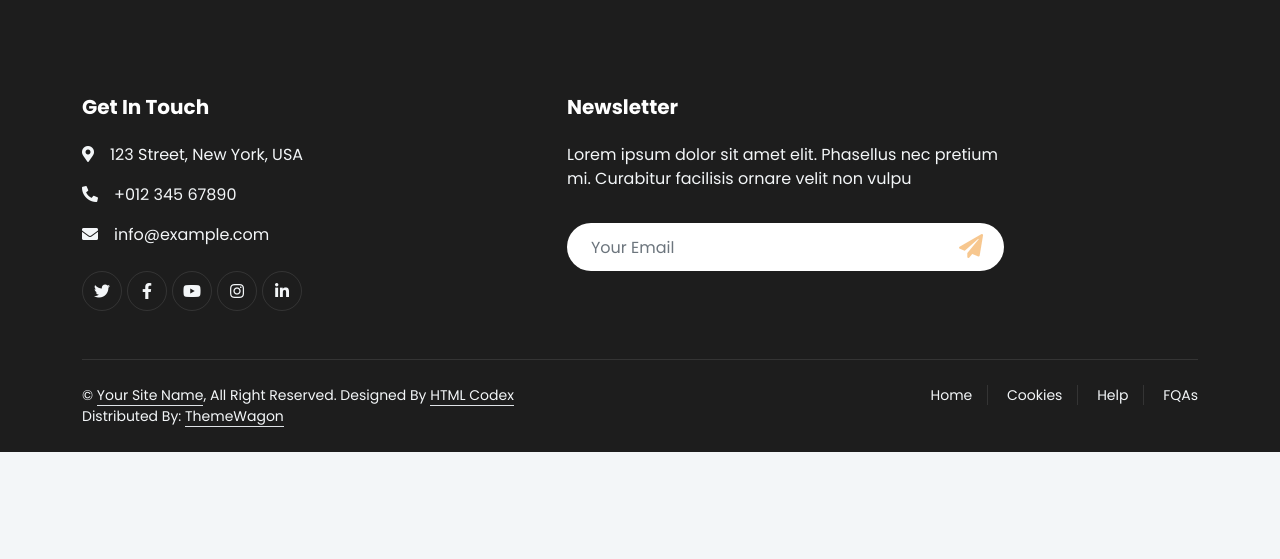
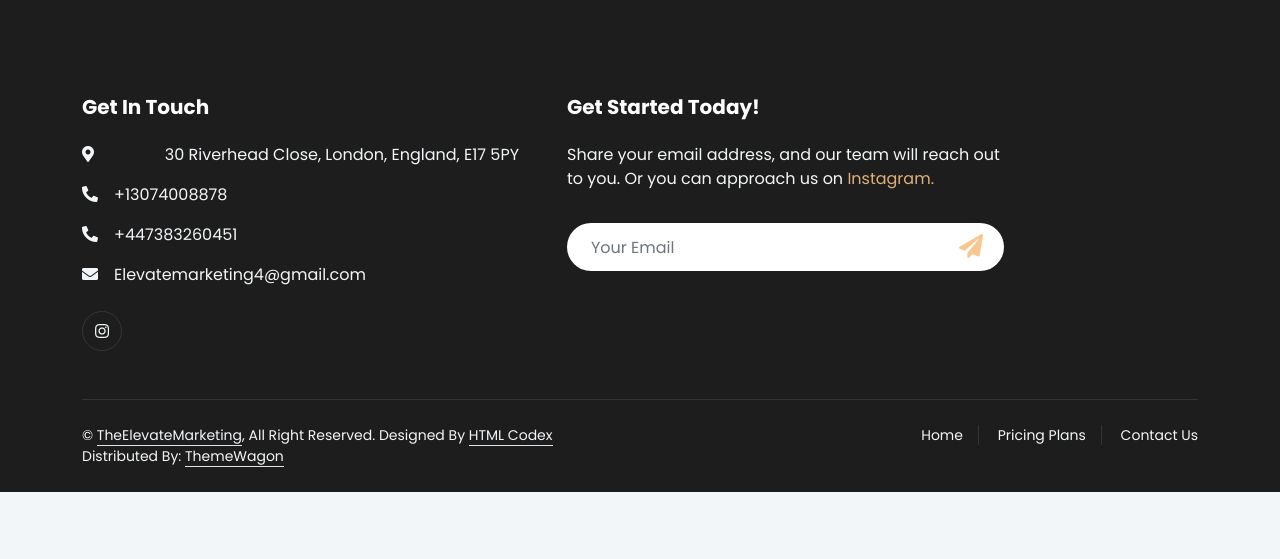
Before and after one commit to umair-hassan-01/the-elevate-marketing, a Python web app: template templates/service.html in a window 1280 px wide. Shown: the part 241-800 px from the top of the page. Run offline with Jinja, Linux system fonts and the light colour scheme; the template is opened without the code that fills it, so the values that code supplies are empty; some libraries are stand-ins or nearby versions.

Commit message:
ui changes

```diff
--- a/main.py
+++ b/main.py
@@ -71,6 +71,7 @@ def get_services(request:Request):
     path_name = request.url.path[1:]
     services = helper.load_services()
     service_name = " ".join(path_name.split('-')).capitalize()
+
     return my_templates.TemplateResponse("service.html" , {"request":request ,'name':service_name, 'services':services[path_name]})
 
 @app.get('/applemusic-services' , response_class=HTMLResponse)
--- a/static/css/counterDesign.css
+++ b/static/css/counterDesign.css
@@ -25,6 +25,13 @@
     text-align: center;
   }
   span.num {
+    color: #ffffff;
+    display: grid;
+    place-items: center;
+    font-weight: 600;
+    font-size: 5em;
+  }
+  .counter-container span{
     color: #ffffff;
     display: grid;
     place-items: center;
--- a/static/css/style.css
+++ b/static/css/style.css
@@ -257,7 +257,9 @@
 
 @media (max-width: 991.98px) {
     .hero-header {
-        padding: 6rem 0 3rem 0;
+        padding: 2rem 0 0rem 0;
+        min-height: 0;
+        margin-bottom: 4rem;
     }
 
     .page-header {
--- a/templates/applemusic.html
+++ b/templates/applemusic.html
@@ -39,6 +39,9 @@
                     <img src="../static/images/apple-music/one.png" alt="">
                 </div>
             </div>
+            <div class="d-flex justify-content-center m-4">
+                <a href="./plans" class="fixed-btn btn btn-outline-light rounded-pill border-2 py-3 px-5 animated slideInRight">Start A Campaign</a>
+            </div>
         </div>
 
         <div>
@@ -52,6 +55,9 @@
                 <div class="image-container">
                     <img src="../static/images/apple-music/one.png" alt="">
                 </div>
+            </div>
+            <div class="d-flex justify-content-center m-4">
+                <a href="./plans" class="fixed-btn btn btn-outline-light rounded-pill border-2 py-3 px-5 animated slideInRight">Start A Campaign</a>
             </div>
         </div>
 
--- a/templates/components/footer.html
+++ b/templates/components/footer.html
@@ -5,22 +5,29 @@
             <div class="col-md-6 col-lg-5 mb-4 mb-md-0">
                 <div class="d-flex flex-column h-100">
                     <h5 class="text-white mb-4">Get In Touch</h5>
-                    <p><i class="fa fa-map-marker-alt me-3"></i>123 Street, New York, USA</p>
-                    <p><i class="fa fa-phone-alt me-3"></i>+012 345 67890</p>
-                    <p><i class="fa fa-envelope me-3"></i>info@example.com</p>
+                    <div class="d-flex justify-content-between">
+                        <div>
+                            <i class="fa fa-map-marker-alt me-3"></i>
+                        </div>
+                        <div>
+                            <p>30 Riverhead Close, London, England, E17 5PY</p>
+                        </div>
+                    </div>
+
+                    <p><i class="fa fa-phone-alt me-3"></i>+13074008878</p>
+                    <p><i class="fa fa-phone-alt me-3"></i>+447383260451</p>
+
+
+                    <p><i class="fa fa-envelope me-3"></i>Elevatemarketing4@gmail.com</p>
                     <div class="d-flex pt-2">
-                        <a class="btn btn-outline-light btn-social" href=""><i class="fab fa-twitter"></i></a>
-                        <a class="btn btn-outline-light btn-social" href=""><i class="fab fa-facebook-f"></i></a>
-                        <a class="btn btn-outline-light btn-social" href=""><i class="fab fa-youtube"></i></a>
-                        <a class="btn btn-outline-light btn-social" href="https://www.instagram.com/theelevatemarketing"><i class="fab fa-instagram"></i></a>
-                        <a class="btn btn-outline-light btn-social" href=""><i class="fab fa-linkedin-in"></i></a>
+                        <a class="btn btn-outline-light btn-social" href="https://www.instagram.com/theelevatemarketing" target="_blank"><i class="fab fa-instagram"></i></a>
                     </div>
                 </div>
             </div>
             <div class="col-md-6 col-lg-5">
                 <div class="d-flex flex-column h-100">
-                    <h5 class="text-white mb-4">Newsletter</h5>
-                    <p>Lorem ipsum dolor sit amet elit. Phasellus nec pretium mi. Curabitur facilisis ornare velit non vulpu</p>
+                    <h5 class="text-white mb-4">Get Started Today!</h5>
+                    <p>Share your email address, and our team will reach out to you. Or you can approach us on <a href="https://www.instagram.com/theelevatemarketing">Instagram.</a></p>
                     <div class="position-relative w-100 mt-3">
                         <input class="form-control border-0 rounded-pill w-100 ps-4 pe-5" type="text" placeholder="Your Email" style="height: 48px;">
                         <button type="button" class="btn shadow-none position-absolute top-0 end-0 mt-1 me-2"><i class="fa fa-paper-plane text-primary fs-4"></i></button>
@@ -33,7 +40,7 @@
         <div class="copyright">
             <div class="row">
                 <div class="col-md-6 text-center text-md-start mb-3 mb-md-0">
-                    &copy; <a class="border-bottom" href="#">Your Site Name</a>, All Right Reserved.
+                    &copy; <a class="border-bottom" href="#">TheElevateMarketing</a>, All Right Reserved.
 
                     <!--/*** This template is free as long as you keep the footer author’s credit link/attribution link/backlink. If you'd like to use the template without the footer author’s credit link/attribution link/backlink, you can purchase the Credit Removal License from "https://htmlcodex.com/credit-removal". Thank you for your support. ***/-->
                     Designed By <a class="border-bottom" href="https://htmlcodex.com">HTML Codex</a>
@@ -41,10 +48,9 @@
                 </div>
                 <div class="col-md-6 text-center text-md-end">
                     <div class="footer-menu">
-                        <a href="">Home</a>
-                        <a href="">Cookies</a>
-                        <a href="">Help</a>
-                        <a href="">FQAs</a>
+                        <a href="./">Home</a>
+                        <a href="./plans">Pricing Plans</a>
+                        <a href="./contact">Contact Us</a>
                     </div>
                 </div>
             </div>
--- a/templates/components/navbar.html
+++ b/templates/components/navbar.html
@@ -13,7 +13,7 @@
                 <a href="./#about" class="nav-item nav-link">About</a>
                 <a href="./#clients" class="nav-item nav-link">Clients</a>
                 <div class="nav-item dropdown">
-                    <a href="#" class="nav-link dropdown-toggle" data-bs-toggle="dropdown">Services</a>
+                    <a href="#" class="nav-link dropdown-toggle" data-bs-toggle="dropdown" target="_blank">Services</a>
                     <div class="dropdown-menu m-0">
                         <a href="./spotify-services" class="dropdown-item">Spotify Services</a>
                         <a href="./youtube-services" class="dropdown-item">Youtube Services</a>
@@ -22,7 +22,7 @@
 
                     </div>
                 </div>
-                <a href="./plans" class="nav-item nav-link">Pricng Plans</a>
+                <a href="./plans" class="nav-item nav-link">Pricing Plans</a>
                 <a href="./faq" class="nav-item nav-link">FAQ</a>
                 <a href="./refund-policy" class="nav-item nav-link">Refund Policy</a>
                 <a href="./contact" class="nav-item nav-link">Contact</a>
--- a/templates/index.html
+++ b/templates/index.html
@@ -27,7 +27,7 @@
                             and digital marketing.</h1>
                         <!-- <p class="text-white pb-3 animated zoomIn">Tempor rebum no at dolore lorem clita rebum rebum ipsum rebum stet dolor sed justo kasd. Ut dolor sed magna dolor sea diam. Sit diam sit justo amet ipsum vero ipsum clita lorem</p> -->
                         <a href="./#about" class="fixed-btn btn btn-outline-light rounded-pill border-2 py-3 px-5 animated slideInRight">Learn More About Us</a>
-                        <a href="./plans" class="fixed-btn btn btn-outline-light rounded-pill border-2 py-3 px-5 animated slideInRight">Explore Plans</a>
+                        <a href="./plans" class="fixed-btn btn btn-outline-light rounded-pill border-2 py-3 px-5 animated slideInRight">Start A Campaign</a>
                     </div>
 
                 </div>
@@ -71,9 +71,9 @@
 
 
         <!-- Client Start -->
-        <div id="clients" class="container-xxl bg-primary my-6 py-5 wow fadeInUp" data-wow-delay="0.1s">
+        <!-- <div id="clients" class="container-xxl bg-primary my-6 py-5 wow fadeInUp" data-wow-delay="0.1s">
 
-        </div>
+        </div> -->
         <!-- Client End -->
 
 
--- a/templates/service.html
+++ b/templates/service.html
@@ -37,6 +37,14 @@
                     {%endfor%}
                 </div>
             </div>
+            {%set result = service.images | length%}
+            {% if result > 0 %}
+            <div class="d-flex justify-content-center m-4">
+                <a href="./plans" class="fixed-btn btn btn-outline-light rounded-pill border-2 py-3 px-5 animated slideInRight">Start A Campaign</a>
+            </div>
+            {% endif %}
+
+
          </div>
          {%endfor%}
 
```
Also changed, not shown: services.json (+1 -7 lines), static/js/counter.js (+11 -2 lines), templates/components/counter.html (+4 -4 lines).
